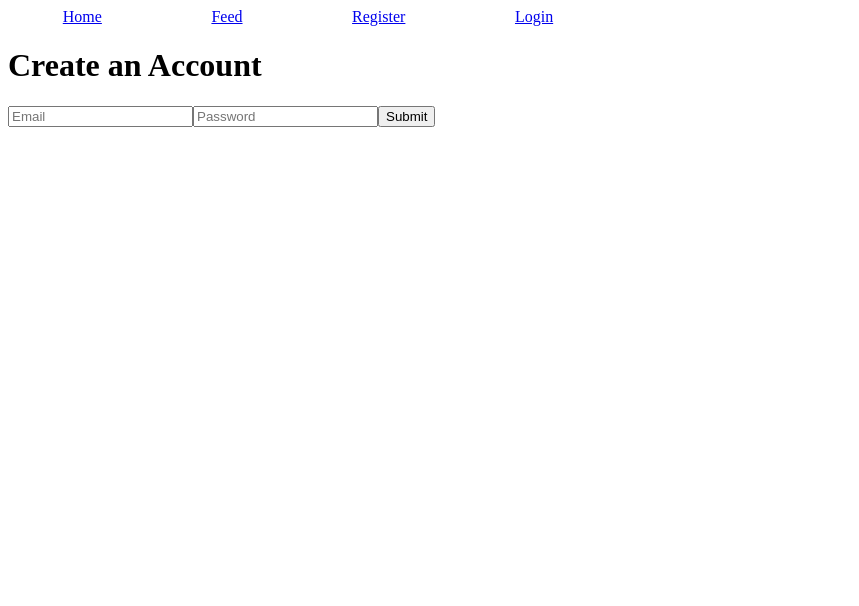
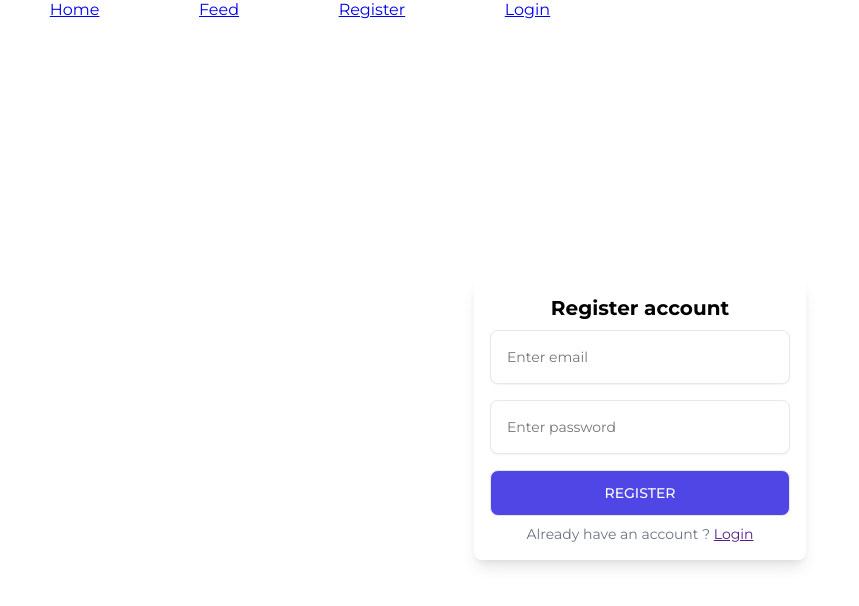
Before and after one commit to chadiegil/vue-project-cheaptalk, a Vue app: page /register in a window 1280 px wide. Shown: the top 606 px of the page, without its empty margins (0-859 px from the left). Built offline with nearby package versions, Linux system fonts and the light colour scheme; no server answers.

Commit message:
update register and login page

```diff
--- a/index.html
+++ b/index.html
@@ -5,7 +5,14 @@
     <link rel="icon" type="image/svg+xml" href="/vite.svg" />
     <meta name="viewport" content="width=device-width, initial-scale=1.0" />
     <title>Vite + Vue</title>
+    <link rel="preconnect" href="https://fonts.googleapis.com" />
+    <link rel="preconnect" href="https://fonts.gstatic.com" crossorigin />
+    <link
+      href="https://fonts.googleapis.com/css2?family=Montserrat:wght@100;200;300;400;500;700&family=Poppins:wght@200;300;400;500;600;700;800;900&family=Roboto:wght@100;300;400;500;700;900&display=swap"
+      rel="stylesheet"
+    />
   </head>
+
   <body>
     <div id="app"></div>
     <script type="module" src="/src/main.js"></script>
--- a/package.json
+++ b/package.json
@@ -11,7 +11,8 @@
   "dependencies": {
     "firebase": "^9.21.0",
     "vue": "^3.2.47",
-    "vue-router": "^4.2.0"
+    "vue-router": "^4.2.0",
+    "vuefire": "^3.1.0"
   },
   "devDependencies": {
     "@vitejs/plugin-vue": "^4.1.0",
--- a/src/App.vue
+++ b/src/App.vue
@@ -2,6 +2,7 @@
 import { onMounted, ref } from "vue";
 import { getAuth, onAuthStateChanged, signOut } from "firebase/auth";
 import { useRouter } from "vue-router";
+
 const isLoggedIn = ref(false);
 
 const router = useRouter();
--- /dev/null
+++ b/src/firebase/init.js
@@ -0,0 +1,20 @@
+import { getFirestore } from "firebase/firestore";
+
+// Import the functions you need from the SDKs you need
+import { initializeApp } from "firebase/app";
+// TODO: Add SDKs for Firebase products that you want to use
+// https://firebase.google.com/docs/web/setup#available-libraries
+
+// Your web app's Firebase configuration
+const firebaseConfig = {
+  apiKey: "AIzaSyD6H_yZ0sZ-kXyvqU_aosbSnnX_L0jmTSo",
+  authDomain: "vue-project-1-3d191.firebaseapp.com",
+  projectId: "vue-project-1-3d191",
+  storageBucket: "vue-project-1-3d191.appspot.com",
+  messagingSenderId: "1065959393015",
+  appId: "1:1065959393015:web:963b196f2f1bc12afbb5f2",
+};
+initializeApp(firebaseConfig);
+
+const db = getFirestore();
+export default db;
--- a/src/style.css
+++ b/src/style.css
@@ -1,3 +1,12 @@
+@import url("https://fonts.googleapis.com/css2?family=Montserrat:wght@100;200;300;400;500;700&family=Poppins:wght@200;300;400;500;600;700;800;900&family=Roboto:wght@100;300;400;500;700;900&display=swap");
+
+* {
+  margin: 0;
+  padding: 0;
+  font-family: Montserrat;
+  box-sizing: border-box;
+}
+
 .container {
   height: 100vh;
   width: 100%;
--- a/src/views/Home.vue
+++ b/src/views/Home.vue
@@ -1,6 +1,26 @@
-<script setup></script>
+<script setup>
+// import { ref, onMounted } from "vue";
+// import db from "../firebase/init.js";
+// import { collection, doc, getDocs } from "firebase/firestore";
+
+// const colRef = collection(db, "posts");
+// const docsSnap = await getDocs(colRef);
+
+// const posts = [];
+
+// docsSnap.forEach((doc) => {
+//   // console.log(doc.data());
+//   console.log(doc.data());
+//   posts.push(doc.data());
+// });
+</script>
 <template>
   <h1>Home</h1>
+  <div>
+    <p v-for="post in posts" :key="post.id">
+      {{ post.title }}
+    </p>
+  </div>
 </template>
 
 <style scoped></style>
--- /dev/null
+++ b/src/views/Post.vue
@@ -0,0 +1,40 @@
+<script setup>
+import { ref } from "vue";
+
+import db from "../firebase/init.js";
+import { collection, addDoc } from "firebase/firestore";
+import { onMounted } from "vue";
+
+const title = ref("");
+const description = ref("");
+
+const createUser = async () => {
+  const colref = collection(db, "posts");
+
+  const dataObj = {
+    title: title.value,
+    description: description.value,
+  };
+
+  const docRef = await addDoc(colref, dataObj);
+  console.log("Document was created with id: ", docRef.id);
+};
+
+console.log(title);
+console.log(description);
+onMounted(() => {
+  //   createUser();
+});
+</script>
+
+<template>
+  <h1>Create a post</h1>
+
+  <form @submit.prevent="createUser">
+    <input type="text" placeholder="Title" v-model="title" />
+    <input type="text" placeholder="Description" v-model="description" />
+    <button>Post</button>
+  </form>
+</template>
+
+<style scoped></style>
--- a/src/views/Register.vue
+++ b/src/views/Register.vue
@@ -7,7 +7,9 @@ const email = ref("");
 const password = ref("");
 const router = useRouter();
 
-const register = () => {
+const register = (e) => {
+  e.preventDefault();
+
   createUserWithEmailAndPassword(getAuth(), email.value, password.value)
     .then((data) => {
       console.log("Successfully registered!");
@@ -15,15 +17,102 @@ const register = () => {
     })
     .catch((err) => console.log(err.message));
 };
+
+const goto = () => {
+  router.push("/register");
+};
 </script>
 <template>
-  <h1>Create an Account</h1>
+  <div class="container">
+    <form class="form" @submit.prevent="register">
+      <p class="form-title">Register account</p>
+      <div class="input-container">
+        <input type="email" placeholder="Enter email" v-model="email" />
+        <span> </span>
+      </div>
+      <div class="input-container">
+        <input
+          type="password"
+          placeholder="Enter password"
+          v-model="password"
+        />
+        <p v-if="errMsg">{{ errMsg }}</p>
+      </div>
+      <button type="submit" class="submit">Register</button>
 
-  <p>
-    <input type="text" placeholder="Email" v-model="email" />
-    <input type="password" placeholder="Password" v-model="password" />
-    <button @click="register">Submit</button>
-  </p>
+      <p class="signup-link">
+        Already have an account ?
+        <a href="">Login</a>
+      </p>
+    </form>
+  </div>
 </template>
 
-<style scoped></style>
+<style scoped>
+.form {
+  background-color: #fff;
+  display: block;
+  padding: 1rem;
+  max-width: 370px;
+  border-radius: 0.5rem;
+  box-shadow: 0 10px 15px -3px rgba(0, 0, 0, 0.1),
+    0 4px 6px -2px rgba(0, 0, 0, 0.05);
+}
+
+.form-title {
+  font-size: 1.25rem;
+  line-height: 1.75rem;
+  font-weight: 600;
+  text-align: center;
+  color: #000;
+}
+
+.input-container {
+  position: relative;
+}
+
+.input-container input,
+.form button {
+  outline: none;
+  border: 1px solid #e5e7eb;
+  margin: 8px 0;
+}
+
+.input-container input {
+  background-color: #fff;
+  padding: 1rem;
+  padding-right: 3rem;
+  font-size: 0.875rem;
+  line-height: 1.25rem;
+  width: 300px;
+  border-radius: 0.5rem;
+  box-shadow: 0 1px 2px 0 rgba(0, 0, 0, 0.05);
+}
+
+.submit {
+  display: block;
+  padding-top: 0.75rem;
+  padding-bottom: 0.75rem;
+  padding-left: 1.25rem;
+  padding-right: 1.25rem;
+  background-color: #4f46e5;
+  color: #ffffff;
+  font-size: 0.875rem;
+  line-height: 1.25rem;
+  font-weight: 500;
+  width: 100%;
+  border-radius: 0.5rem;
+  text-transform: uppercase;
+}
+
+.signup-link {
+  color: #6b7280;
+  font-size: 0.875rem;
+  line-height: 1.25rem;
+  text-align: center;
+}
+
+.signup-link a {
+  text-decoration: underline;
+}
+</style>
--- a/src/views/SignIn.vue
+++ b/src/views/SignIn.vue
@@ -8,12 +8,14 @@ const password = ref("");
 const router = useRouter();
 const errMsg = ref(false);
 
-const register = () => {
+const login = (e) => {
+  e.preventDefault();
+
   const auth = getAuth();
 
   signInWithEmailAndPassword(auth, email.value, password.value)
     .then((data) => {
-      console.log("Successfully registered!");
+      console.log("Successfully login!!");
       router.push("/feed");
     })
     .catch((err) => {
@@ -34,17 +36,109 @@ const register = () => {
           break;
       }
     });
+  console.log("youre login!");
 };
 </script>
 <template>
-  <h1>Sign In</h1>
+  <!-- <h1>Sign In</h1>
 
   <div>
     <input type="text" placeholder="Email" v-model="email" />
     <input type="password" placeholder="Password" v-model="password" />
     <p v-if="errMsg">{{ errMsg }}</p>
     <button @click="register">Submit</button>
+  </div> -->
+
+  <div class="container">
+    <form class="form" @submit.prevent="login">
+      <p class="form-title">Sign in to your account</p>
+      <div class="input-container">
+        <input type="email" placeholder="Enter email" v-model="email" />
+        <span> </span>
+      </div>
+      <div class="input-container">
+        <input
+          type="password"
+          placeholder="Enter password"
+          v-model="password"
+        />
+        <p v-if="errMsg">{{ errMsg }}</p>
+      </div>
+      <button type="submit" class="submit">Sign in</button>
+
+      <p class="signup-link">
+        No account?
+        <a href="">Sign up</a>
+      </p>
+    </form>
   </div>
 </template>
 
-<style scoped></style>
+<style scoped>
+.form {
+  background-color: #fff;
+  display: block;
+  padding: 1rem;
+  max-width: 370px;
+  border-radius: 0.5rem;
+  box-shadow: 0 10px 15px -3px rgba(0, 0, 0, 0.1),
+    0 4px 6px -2px rgba(0, 0, 0, 0.05);
+}
+
+.form-title {
+  font-size: 1.25rem;
+  line-height: 1.75rem;
+  font-weight: 600;
+  text-align: center;
+  color: #000;
+}
+
+.input-container {
+  position: relative;
+}
+
+.input-container input,
+.form button {
+  outline: none;
+  border: 1px solid #e5e7eb;
+  margin: 8px 0;
+}
+
+.input-container input {
+  background-color: #fff;
+  padding: 1rem;
+  padding-right: 3rem;
+  font-size: 0.875rem;
+  line-height: 1.25rem;
+  width: 300px;
+  border-radius: 0.5rem;
+  box-shadow: 0 1px 2px 0 rgba(0, 0, 0, 0.05);
+}
+
+.submit {
+  display: block;
+  padding-top: 0.75rem;
+  padding-bottom: 0.75rem;
+  padding-left: 1.25rem;
+  padding-right: 1.25rem;
+  background-color: #4f46e5;
+  color: #ffffff;
+  font-size: 0.875rem;
+  line-height: 1.25rem;
+  font-weight: 500;
+  width: 100%;
+  border-radius: 0.5rem;
+  text-transform: uppercase;
+}
+
+.signup-link {
+  color: #6b7280;
+  font-size: 0.875rem;
+  line-height: 1.25rem;
+  text-align: center;
+}
+
+.signup-link a {
+  text-decoration: underline;
+}
+</style>
--- /dev/null
+++ b/src/views/User.vue
@@ -0,0 +1,44 @@
+<template>
+  <div>
+    <h1>List of Users</h1>
+    <ul>
+      <li v-for="user in users" :key="user.uid">
+        <img :src="user.photoURL" :alt="user.displayName" />
+        <div>
+          <h2>{{ user.displayName }}</h2>
+          <p>{{ user.email }}</p>
+        </div>
+      </li>
+    </ul>
+  </div>
+</template>
+
+<script setup>
+import { ref, onMounted } from "vue";
+
+import { getAuth } from "firebase/auth";
+
+const auth = getAuth();
+
+const users = ref([]);
+
+const listAllUsers = (nextPageToken) => {
+  // List batch of users, 1000 at a time.
+  auth()
+    .listUsers(1000, nextPageToken)
+    .then((listUsersResult) => {
+      listUsersResult.users.forEach((userRecord) => {
+        console.log("user", userRecord.toJSON());
+      });
+      if (listUsersResult.pageToken) {
+        // List next batch of users.
+        listAllUsers(listUsersResult.pageToken);
+      }
+    })
+    .catch((error) => {
+      console.log("Error listing users:", error);
+    });
+};
+
+onMounted(listAllUsers);
+</script>
```
Also changed, not shown: src/router/index.js (+8 -0 lines), 1 other file (tests, documents, lock files or other folders).
